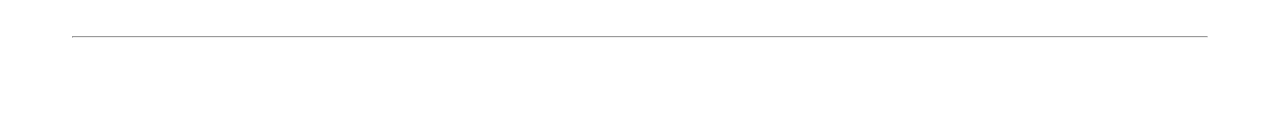
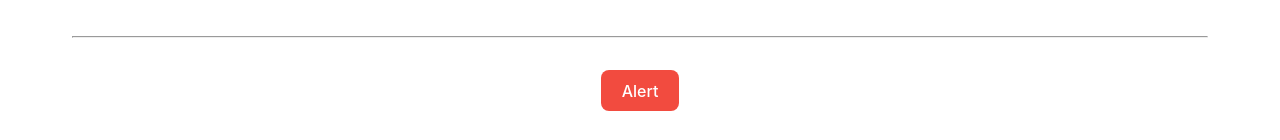
Before and after one commit to sakyo2002/basic_lesson_ryuta_sakyo, a React (Vite) app: page / in a window 1280 px wide. Shown: the part 1622-1762 px from the top of the page. Before the commit the page ends 1724 px from the top, so only its background shows below. Built offline with nearby package versions, Linux system fonts and the light colour scheme.

Commit message:
練習問題7

```diff
--- a/src/App.jsx
+++ b/src/App.jsx
@@ -6,6 +6,7 @@ import { Country } from './components/Country/index.jsx'
 import { Card } from './components/Card/index.jsx'
 import { TodoItem } from './components/TodoItem/index.jsx'
 import { LanguageList } from './components/LanguageList/index.jsx'
+import { AlertButton } from './components/AlertButton/index.jsx'
 
 export const App = () => {
   return (
@@ -47,6 +48,8 @@ export const App = () => {
 
     <hr />
 
+    <AlertButton/>
+
     </div>
   )
 };
--- a/src/components/AlertButton/index.jsx
+++ b/src/components/AlertButton/index.jsx
@@ -1,5 +1,9 @@
 import styles from './index.module.css'
 
 export const AlertButton = () => {
-  return <button className={styles.button}>Alert</button>
+
+  const handleAlert = () => {
+    alert('削除します。よろしいですか？')
+  }
+  return <button onClick={handleAlert} className={styles.button}>Alert</button>
 }
```
